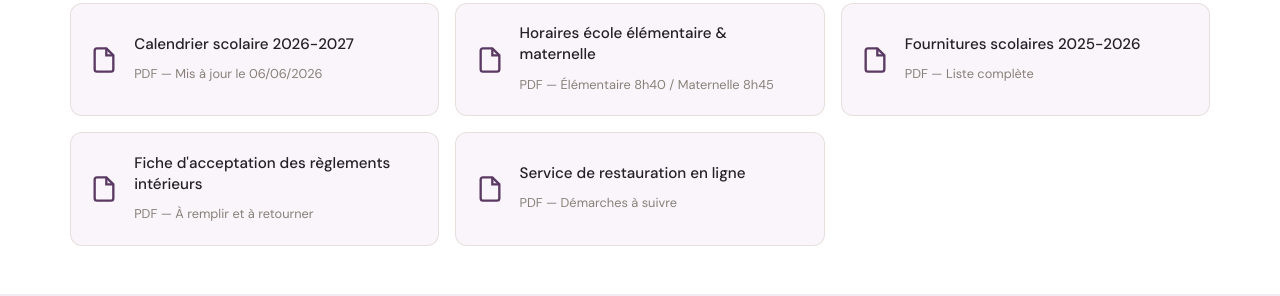
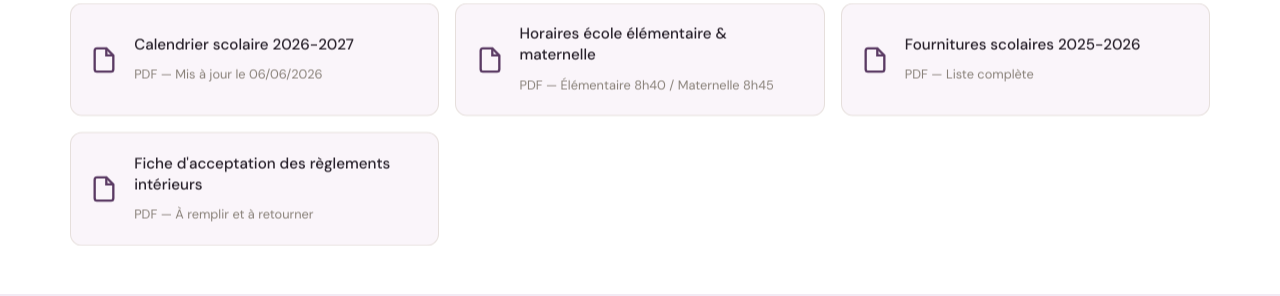
Before and after one commit to PayetGabriel/mairie-saint-cyr-sur-morin, a website: page enfance-loisirs/ecoles/sivu.html in a window 1280 px wide. Shown: the part 1393-1689 px from the top of the page. Drawn offline with nearby package versions, Linux system fonts and the light colour scheme; a web font is replaced by a local one.

Commit message:
suppression doc services en ligne

```diff
--- a/enfance-loisirs/ecoles/sivu.html
+++ b/enfance-loisirs/ecoles/sivu.html
@@ -139,15 +139,6 @@
           <span>PDF — À remplir et à retourner</span>
         </div>
       </a>
-      <a href="#" class="doc-card">
-        <svg width="28" height="28" fill="none" stroke="var(--vert)" stroke-width="2" viewBox="0 0 24 24">
-          <path d="M14 2H6a2 2 0 0 0-2 2v16a2 2 0 0 0 2 2h12a2 2 0 0 0 2-2V8z"/><polyline points="14 2 14 8 20 8"/>
-        </svg>
-        <div class="doc-info">
-          <strong>Service de restauration en ligne</strong>
-          <span>PDF — Démarches à suivre</span>
-        </div>
-      </a>
     </div>
   </div>
 </section>
```
